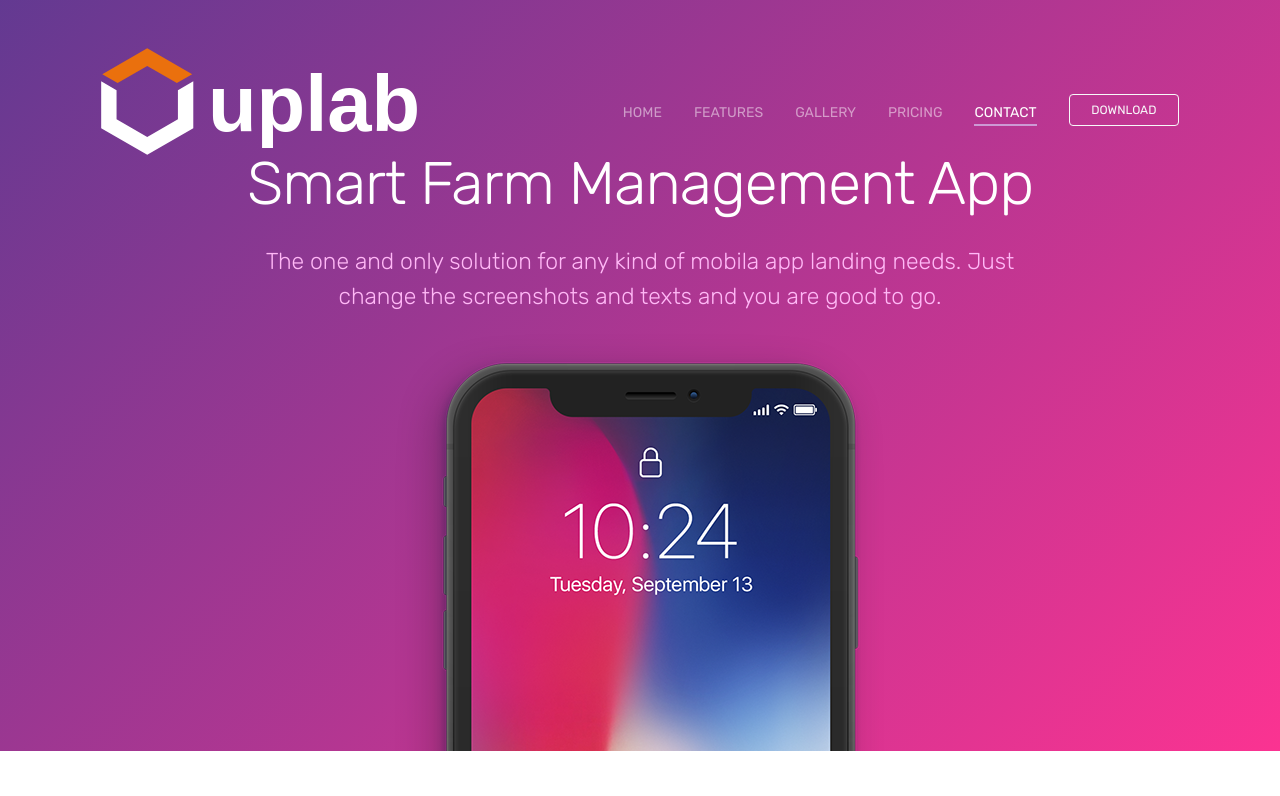
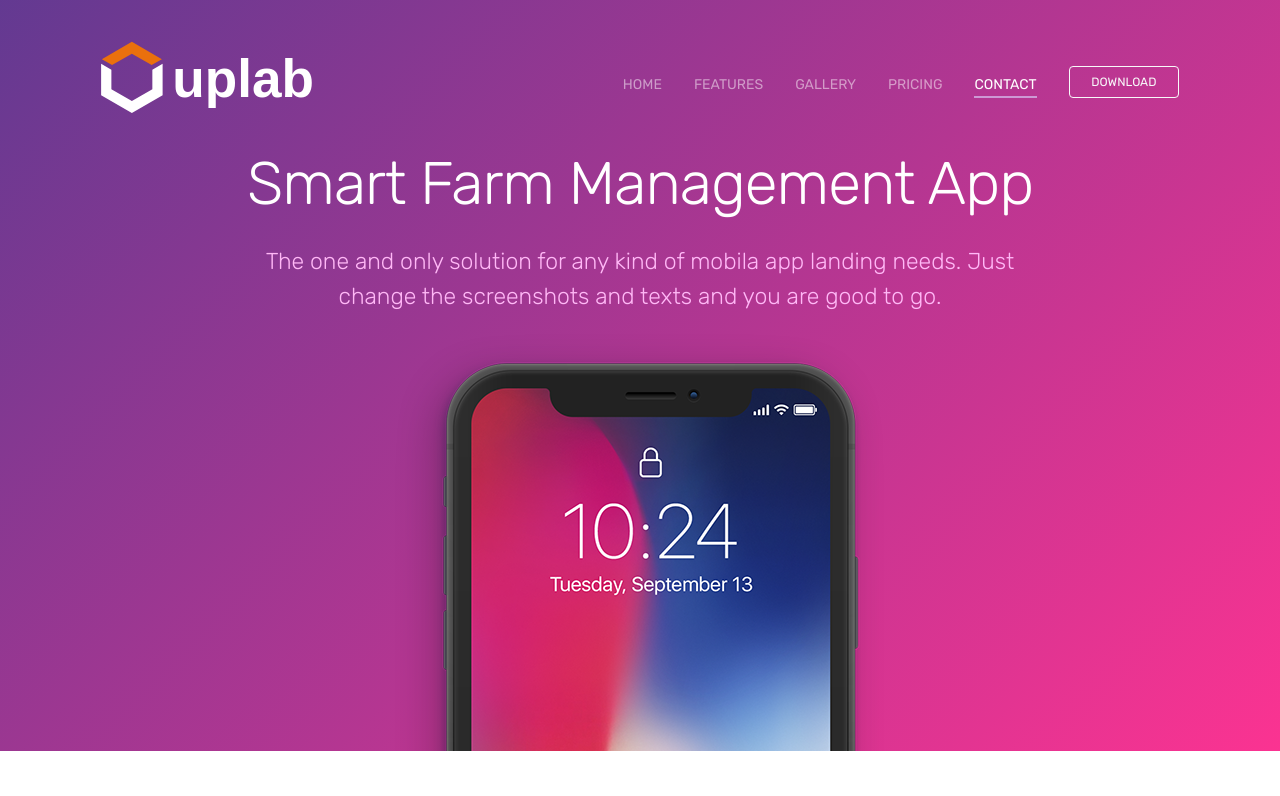
Before and after one commit to hsong2024/uplab, a plain HTML site: page index.html in a window 1280 px wide. Shown: the top 796 px of the page. Drawn offline with Linux system fonts and the light colour scheme.

Commit message:
Update index.html

```diff
--- a/index.html
+++ b/index.html
@@ -40,7 +40,7 @@ URI     : https://colorlib.com
             <div class="row">
                 <div class="col-md-12">
                     <nav class="navbar navbar-dark navbar-expand-lg">
-                        <a class="navbar-brand" href="index.html"><img src="images/logo.svg" class="img-fluid w-75" alt="logo"></a> <button class="navbar-toggler" type="button" data-toggle="collapse" data-target="#navbar" aria-controls="navbar" aria-expanded="false" aria-label="Toggle navigation"> <span class="navbar-toggler-icon"></span> </button>
+                        <a class="navbar-brand" href="index.html"><img src="images/logo.svg" class="img-fluid w-50" alt="logo"></a> <button class="navbar-toggler" type="button" data-toggle="collapse" data-target="#navbar" aria-controls="navbar" aria-expanded="false" aria-label="Toggle navigation"> <span class="navbar-toggler-icon"></span> </button>
                         <div class="collapse navbar-collapse" id="navbar">
                             <ul class="navbar-nav ml-auto">
                                 <li class="nav-item"> <a class="nav-link active" href="#home">HOME <span class="sr-only">(current)</span></a> </li>
```
